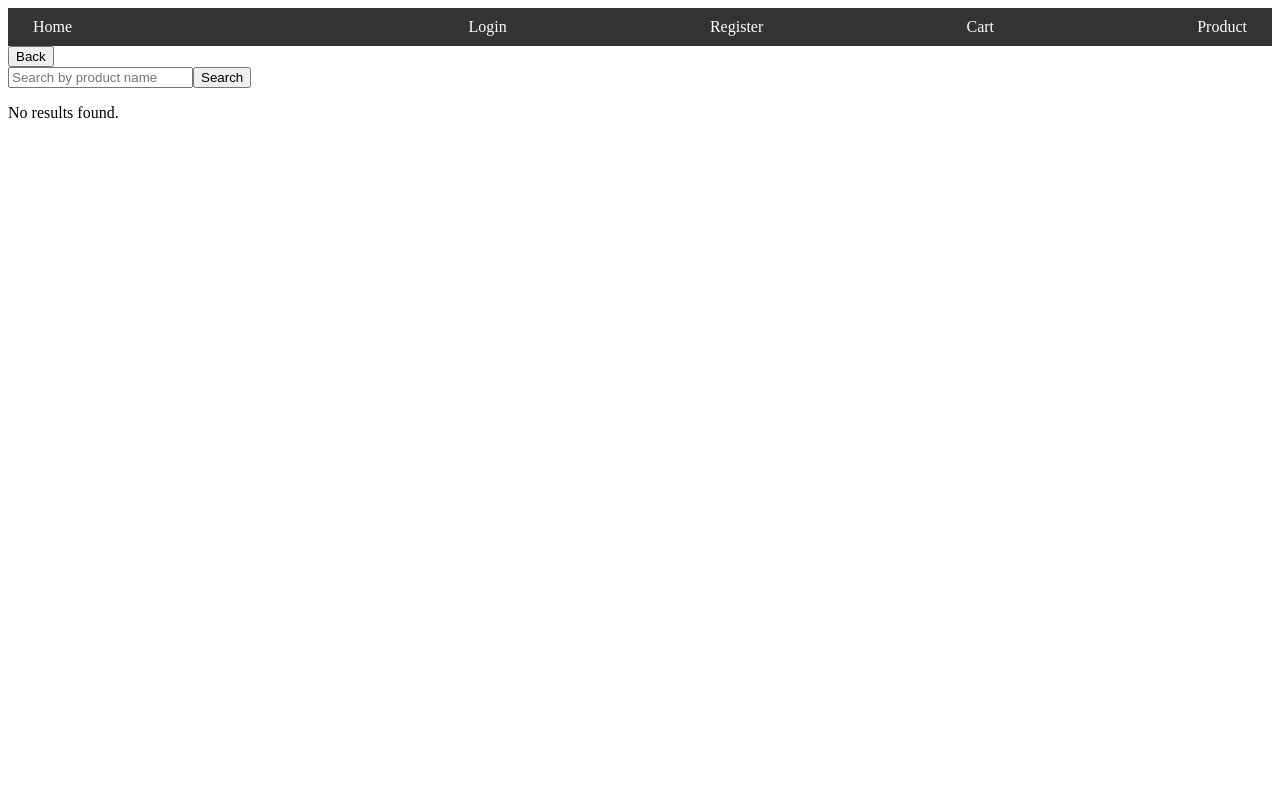
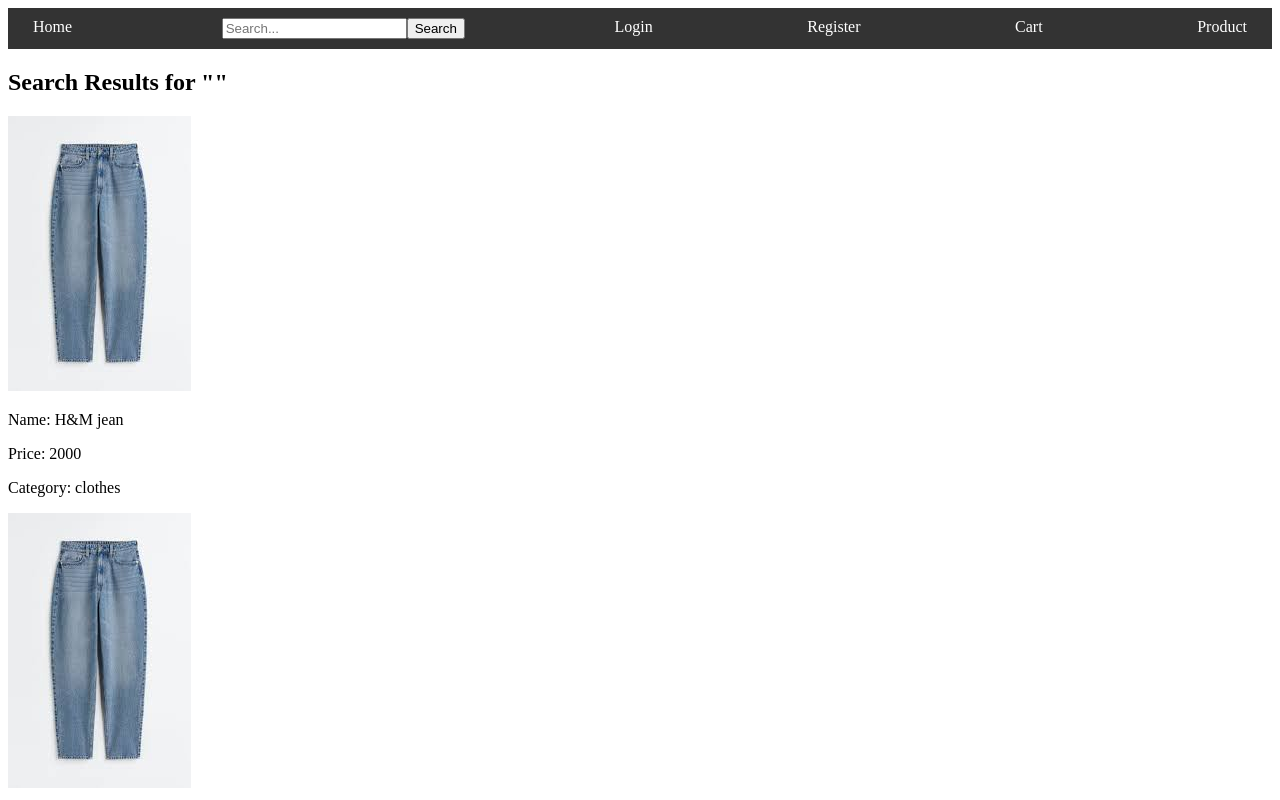
Before and after one commit to das5202/ShopReactjs, a React (Create React App) app: page /search in a window 1280 px wide. Shown: the top 800 px of the page. Built offline with nearby package versions, Linux system fonts and the light colour scheme.

Commit message:
login register retrive search working

```diff
--- a/src/components/Header.js
+++ b/src/components/Header.js
@@ -3,17 +3,18 @@ import { NavLink, useHistory, useLocation } from 'react-router-dom';
 import '../Styles/Header.css';
 
 const Header = () => {
-  const [showSearch, setShowSearch] = useState(false);
+  const [searchTerm, setSearchTerm] = useState('');
   const history = useHistory();
   const location = useLocation();
 
-  const toggleSearch = () => {
-    setShowSearch(!showSearch);
-    if (!showSearch) {
-      history.push('/search');
-    } else {
-      history.goBack();
+  const handleSearch = () => {
+    if (searchTerm.trim() !== '') {
+      history.push(`/search?query=${encodeURIComponent(searchTerm)}`);
     }
+  };
+
+  const handleInputChange = (event) => {
+    setSearchTerm(event.target.value);
   };
 
   return (
@@ -25,29 +26,47 @@ const Header = () => {
           </NavLink>
         </li>
         <li className="nav-item search-bar">
-          {location.pathname !== '/search' && (
-            <button onClick={toggleSearch}>Search</button>
-          )}
+          <input type="text" placeholder="Search..." value={searchTerm} onChange={handleInputChange} />
+          <button onClick={handleSearch}>Search</button>
         </li>
         <li className="nav-item">
+
         <NavLink to="/login" activeClassName="active">
+
         Login
+
        </NavLink>
+
        </li>
+
       <li className="nav-item">
+
       <NavLink to="/register" activeClassName="active">
+
        Register
+
       </NavLink>
+
 </li>
+
 <li className="nav-item">
+
 <NavLink to="/cart" activeClassName="active">
+
   Cart
+
 </NavLink>
+
 </li>
+
 <li className="nav-item">
+
 <NavLink to="/product" activeClassName="active">
+
   Product
+
 </NavLink>
+
 </li>
       </ul>
     </nav>
--- a/src/components/Search.js
+++ b/src/components/Search.js
@@ -1,38 +1,29 @@
-import React, { useState } from 'react';
-import { useHistory, useLocation } from 'react-router-dom';
+import React, { useState, useEffect } from 'react';
+import { useLocation } from 'react-router-dom';
 import ProductData from './ProductData';
 
 const SearchResults = () => {
   const location = useLocation();
-  const history = useHistory();
   const [searchTerm, setSearchTerm] = useState('');
   const [searchResults, setSearchResults] = useState([]);
 
-  const handleSearch = () => {
+  useEffect(() => {
+    const searchParams = new URLSearchParams(location.search);
+    const query = searchParams.get('query') || '';
+    setSearchTerm(query);
+    filterProducts(query);
+  }, [location.search]);
+
+  const filterProducts = (query) => {
     const results = ProductData.filter((product) =>
-      product.ProductName.toLowerCase().includes(searchTerm.toLowerCase())
+      product.ProductName.toLowerCase().includes(query.toLowerCase())
     );
     setSearchResults(results);
   };
 
-  const handleBack = () => {
-    setSearchTerm('');
-    setSearchResults([]);
-    history.goBack();
-  };
-
   return (
     <div>
-      <button onClick={handleBack}>Back</button>
-      <div>
-        <input
-          type="text"
-          value={searchTerm}
-          onChange={(e) => setSearchTerm(e.target.value)}
-          placeholder="Search by product name"
-        />
-        <button onClick={handleSearch}>Search</button>
-      </div>
+      <h2>Search Results for "{searchTerm}"</h2>
       {searchResults.length > 0 ? (
         <div>
           {searchResults.map((product) => (
```
Lines whose indentation alone changed are shown as unchanged.
